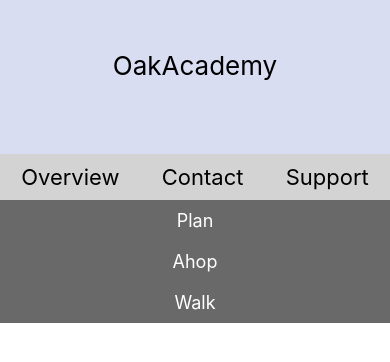
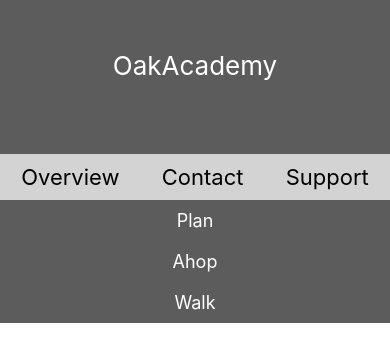
Before and after one commit to morghan102/courseraOakacademyContext, a React Native app: screen / in a window 390 px wide. Shown: the top 362 px of the page. Built offline with nearby package versions, Linux system fonts and the light colour scheme.

Commit message:
context provided to todolist component

```diff
--- a/src/components/TodoList.js
+++ b/src/components/TodoList.js
@@ -1,15 +1,21 @@
 import React, { Component } from 'react';
 import { StyleSheet, View, Text } from 'react-native';
 
+import {ThemeContext} from '../contexts/ThemeContext';
 
 class TodoList extends Component {
+    static contextType = ThemeContext;
+
     render() {
+        const { isDarkTheme, darkTheme, lightTheme } = this.context;
+        const theme = isDarkTheme ? darkTheme : lightTheme;
+
         const { todoContainer, item } = styles;
         return (
-            <View style={todoContainer}>
-                <Text style={item}>Plan</Text>
-                <Text style={item}>Ahop</Text>
-                <Text style={item}>Walk</Text>
+            <View style={[todoContainer, theme]}>
+                <Text style={[item, theme]}>Plan</Text>
+                <Text style={[item, theme]}>Ahop</Text>
+                <Text style={[item, theme]}>Walk</Text>
             </View>
         );
     }
--- a/src/contexts/ThemeContext.js
+++ b/src/contexts/ThemeContext.js
@@ -4,7 +4,7 @@ export const ThemeContext = createContext();
 
 class ThemeContextProvider extends React.Component {
     state = {
-        isDarkTheme: false,
+        isDarkTheme: true,
         lightTheme: {
             color: '222',
             backgroundColor: '#d8ddf1'
```
